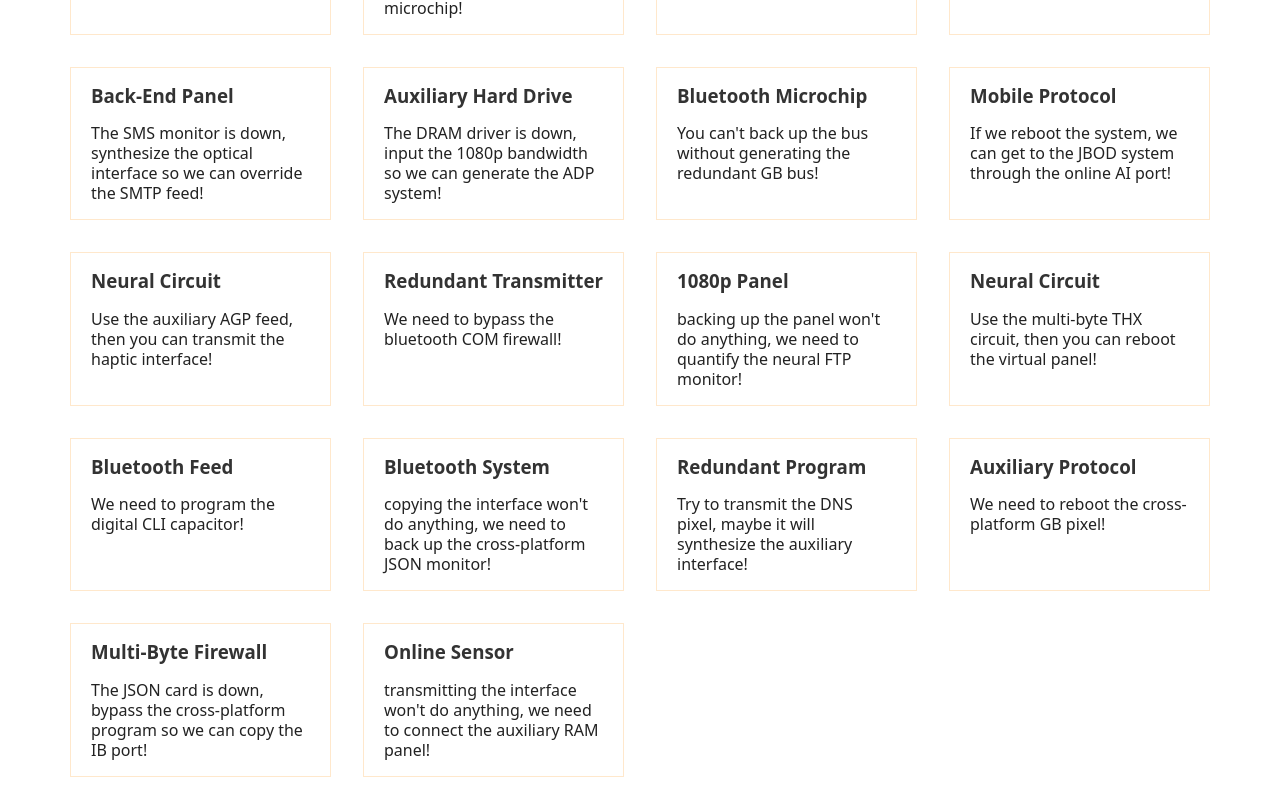
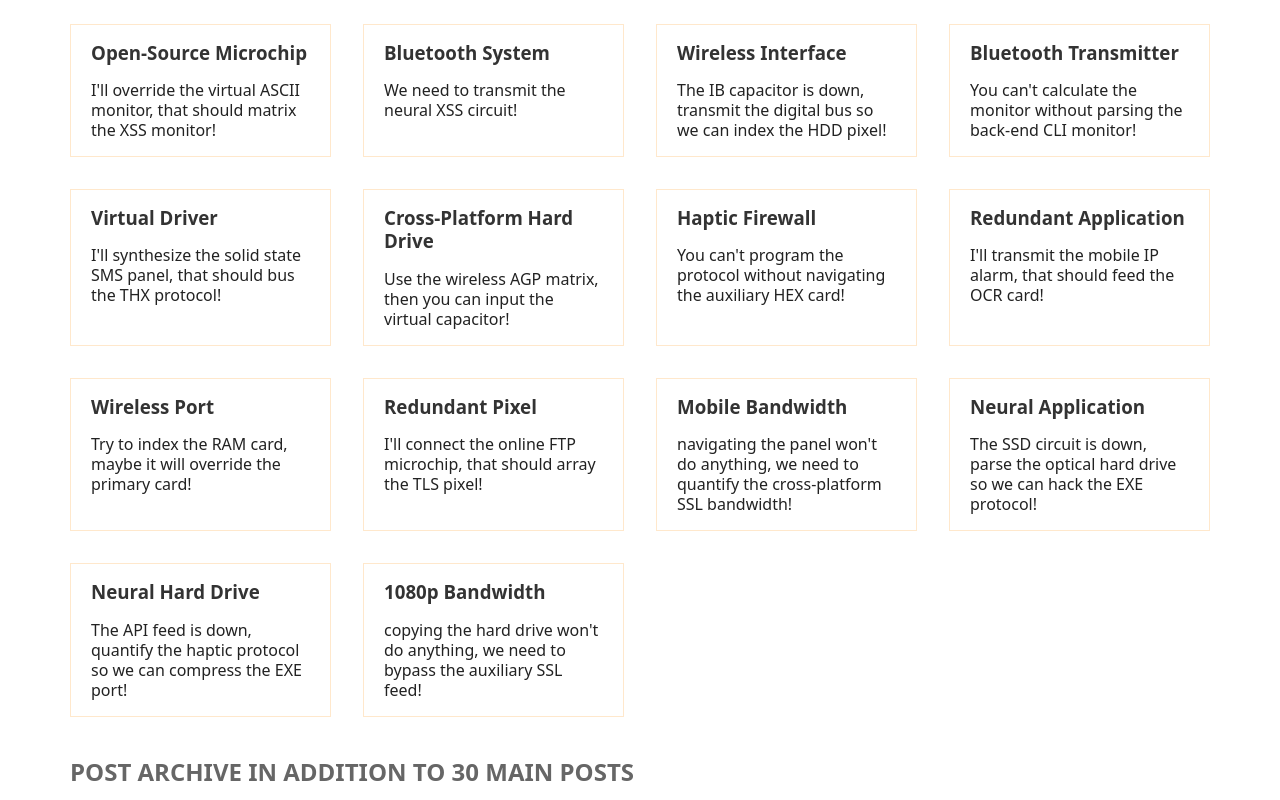
Before and after one commit to ali27-dev/atomic-blog-with-react, a React (Create React App) app: page / in a window 1280 px wide. Shown: the part 940-1740 px from the top of the page. Built offline with nearby package versions, Linux system fonts and the light colour scheme.

Commit message:
Implementing the useCallback to improve the re-render speed.

```diff
--- a/src/App-memo.js
+++ b/src/App-memo.js
@@ -1,4 +1,4 @@
-import { memo, useEffect, useMemo, useState } from "react";
+import { memo, useCallback, useEffect, useMemo, useState } from "react";
 import { faker } from "@faker-js/faker";
 import { PostProvider, usePosts } from "./PostContext";
 
@@ -8,28 +8,49 @@
     body: faker.hacker.phrase(),
   };
 }
-// 1) Createing Context Provider
-// const PostContext = createContext();
 
 function App() {
+  const [posts, setPosts] = useState(() =>
+    Array.from({ length: 30 }, () => createRandomPost())
+  );
+  const [searchQuery, setSearchQuery] = useState("");
   const [isFakeDark, setIsFakeDark] = useState(false);
 
+  // Derived state. These are the posts that will actually be displayed
+  const searchedPosts =
+    searchQuery.length > 0
+      ? posts.filter((post) =>
+          `${post.title} ${post.body}`
+            .toLowerCase()
+            .includes(searchQuery.toLowerCase())
+        )
+      : posts;
+
+  const handleAddPost = useCallback(function handleAddPost(post) {
+    setPosts((posts) => [post, ...posts]);
+  }, []);
+
+  function handleClearPosts() {
+    setPosts([]);
+  }
+
   // Whenever `isFakeDark` changes, we toggle the `fake-dark-mode` class on the HTML element (see in "Elements" dev tool).
+  // const [isFakeDark, setIsFakeDark] = useState(false);
+
   useEffect(
     function () {
       document.documentElement.classList.toggle("fake-dark-mode");
     },
     [isFakeDark]
   );
-
   const archiveOptions = useMemo(() => {
     return {
       show: false,
-      title: `Post archive in addition to main posts`,
+      title: `Post archive in addition to ${posts.length} main posts`,
     };
-  }, []);
+  }, [posts.length]);
+
   return (
-    // 2) Provider Value To Child Components
     <section>
       <button
         onClick={() => setIsFakeDark((isFakeDark) => !isFakeDark)}
@@ -41,16 +62,17 @@
       <PostProvider>
         <Header />
         <Main />
-        <Archive archiveOptions={archiveOptions} />
+        <Archive archiveOptions={archiveOptions} onAddPost={handleAddPost} />
         <Footer />
       </PostProvider>
     </section>
   );
 }
 
-// posts, onClearPosts, searchQuery, setSearchQuery;
 function Header() {
+  // 3) CONSUMING CONTEXT VALUE
   const { onClearPosts } = usePosts();
+
   return (
     <header>
       <h1>
@@ -67,6 +89,7 @@
 
 function SearchPosts() {
   const { searchQuery, setSearchQuery } = usePosts();
+
   return (
     <input
       value={searchQuery}
@@ -78,18 +101,18 @@
 
 function Results() {
   const { posts } = usePosts();
+
   return <p>🚀 {posts.length} atomic posts found</p>;
 }
 
-function Main() {
-  const { posts, onAddPost } = usePosts();
+const Main = memo(function Main() {
   return (
     <main>
-      <FormAddPost onAddPost={onAddPost} />
-      <Posts posts={posts} />
+      <FormAddPost />
+      <Posts />
     </main>
   );
-}
+});
 
 function Posts() {
   return (
@@ -100,9 +123,9 @@
 }
 
 function FormAddPost() {
+  const { onAddPost } = usePosts();
   const [title, setTitle] = useState("");
   const [body, setBody] = useState("");
-  const { onAddPost } = usePosts();
 
   const handleSubmit = function (e) {
     e.preventDefault();
@@ -131,7 +154,9 @@
 
 function List() {
   const { posts } = usePosts();
+
   return (
+    <>
       <ul>
         {posts.map((post, i) => (
           <li key={i}>
@@ -140,10 +165,15 @@
           </li>
         ))}
       </ul>
+
+      {/* <Test /> */}
+    </>
   );
 }
 
-const Archive = memo(function Archive({ archiveOptions }) {
+const Archive = memo(function Archive({ archiveOptions, onAddPost }) {
+  // const { onAddPost } = usePosts();
+
   // Here we don't need the setter function. We're only using state to store these posts because the callback function passed into useState (which generates the posts) is only called once, on the initial render. So we use this trick as an optimization technique, because if we just used a regular variable, these posts would be re-created on every render. We could also move the posts outside the components, but I wanted to show you this trick 😉
   const [posts] = useState(() =>
     // 💥 WARNING: This might make your computer slow! Try a smaller `length` first
@@ -151,7 +181,7 @@
   );
 
   const [showArchive, setShowArchive] = useState(archiveOptions.show);
-  const { onAddPost } = usePosts();
+
   return (
     <aside>
       <h2>{archiveOptions.title}</h2>
@@ -166,7 +196,7 @@
               <p>
                 <strong>{post.title}:</strong> {post.body}
               </p>
-              {/* <button onClick={() => onAddPost(post)}>Add as new post</button> */}
+              <button onClick={() => onAddPost(post)}>Add as new post</button>
             </li>
           ))}
         </ul>
```
Lines whose indentation alone changed are shown as unchanged.
